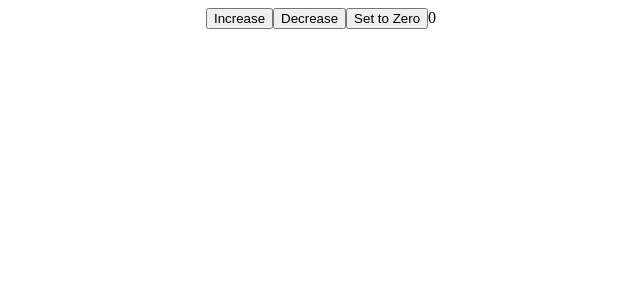
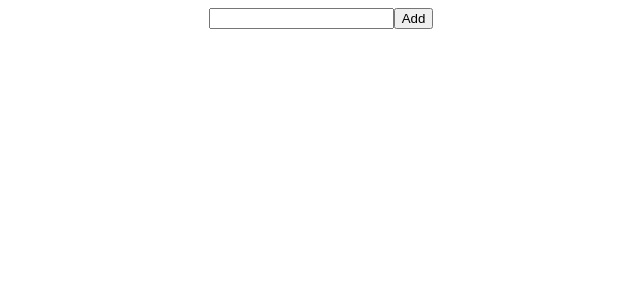
Before and after one commit to KrunalDC/React, a React (Create React App) app in the folder newapp/: page / in a window 1280 px wide. Shown: the top 300 px of the page, without its empty margins (319-959 px from the left). Built offline with nearby package versions, Linux system fonts and the light colour scheme.

Commit message:
Created crud opetaion to add delete and complete task

```diff
--- a/newapp/src/App.js
+++ b/newapp/src/App.js
@@ -1,23 +1,51 @@
 import { useState } from "react";
 import "./App.css";
+import { TaskList } from "./TaskList";
 
 function App() {
-  let [changeNumber, setChangeNumber] = useState(0);
-  const increaseNumber = () => {
-    setChangeNumber(changeNumber + 1);
+  const [newTask, setNewTask] = useState("");
+  const [toDolist, setTodolist] = useState([]);
+  const handleOnchange = (event) => {
+    setNewTask(event.target.value);
   };
-  const decreaseNumber = () => {
-    setChangeNumber(changeNumber - 1);
+  const addTask = () => {
+    const task = {
+      id: toDolist.length === 0 ? 1 : toDolist[toDolist.length - 1].id + 1,
+      taskName: newTask,
+      completed: false,
+    };
+    setTodolist([...toDolist, task]);
   };
-  const setToZero = () => {
-    setChangeNumber(0);
+  const deleteTask = (id) => {
+    const updatedList = toDolist.filter((item) => item.id !== id);
+    setTodolist(updatedList);
+  };
+  const completeTask = (id) => {
+    setTodolist(
+      toDolist.map((task) =>
+        task.id === id ? { ...task, completed: true } : task
+      )
+    );
   };
   return (
     <div className="App">
-      <button onClick={increaseNumber}>Increase</button>
-      <button onClick={decreaseNumber}>Decrease</button>
-      <button onClick={setToZero}>Set to Zero</button>
-      {changeNumber}
+      <div>
+        <input type="text" onChange={handleOnchange}></input>
+        <button onClick={addTask}>Add</button>
+      </div>
+      <div>
+        {toDolist.map((item) => {
+          return (
+            <TaskList
+              id={item.id}
+              completed={item.completed}
+              taskName={item.taskName}
+              deleteTask={deleteTask}
+              completeTask={completeTask}
+            ></TaskList>
+          );
+        })}
+      </div>
     </div>
   );
 }
--- a/newapp/src/Planet.js
+++ /dev/null
@@ -1 +0,0 @@
-export const Complanets = (props) => props.isGasPlanet && <h1>{props.name}</h1>;
--- /dev/null
+++ b/newapp/src/TaskList.js
@@ -0,0 +1,9 @@
+export const TaskList = (props) => {
+  return (
+    <div style={{ backgroundColor: props.completed ? "green" : "white" }}>
+      <h1>{props.taskName}</h1>
+      <button onClick={() => props.deleteTask(props.id)}>Delete</button>
+      <button onClick={() => props.completeTask(props.id)}>Complete</button>
+    </div>
+  );
+};
```
